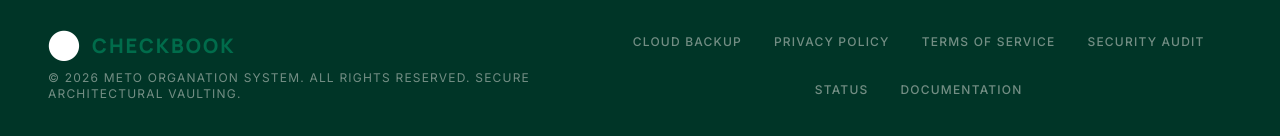
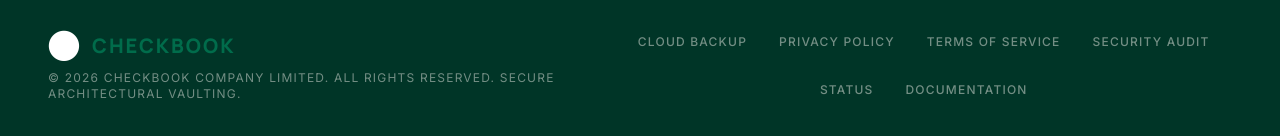
Before and after one commit to beckhamz777/cb, a React (Vite) app: page / in a window 1280 px wide. Shown: the part 2901-3037 px from the top of the page. Built offline with nearby package versions, Linux system fonts and the light colour scheme; no server answers.

Commit message:
Update footer copyright to CHECKBOOK COMPANY LIMITED

```diff
--- a/src/components/Layout.tsx
+++ b/src/components/Layout.tsx
@@ -102,7 +102,7 @@ export function Footer() {
             CheckBook
           </div>
           <p className="text-outline-variant/60 text-xs uppercase tracking-widest max-sm">
-            © 2026 METO ORGANATION SYSTEM. All rights reserved. Secure Architectural Vaulting.
+            © 2026 CHECKBOOK COMPANY LIMITED. All rights reserved. Secure Architectural Vaulting.
           </p>
         </div>
 
```
